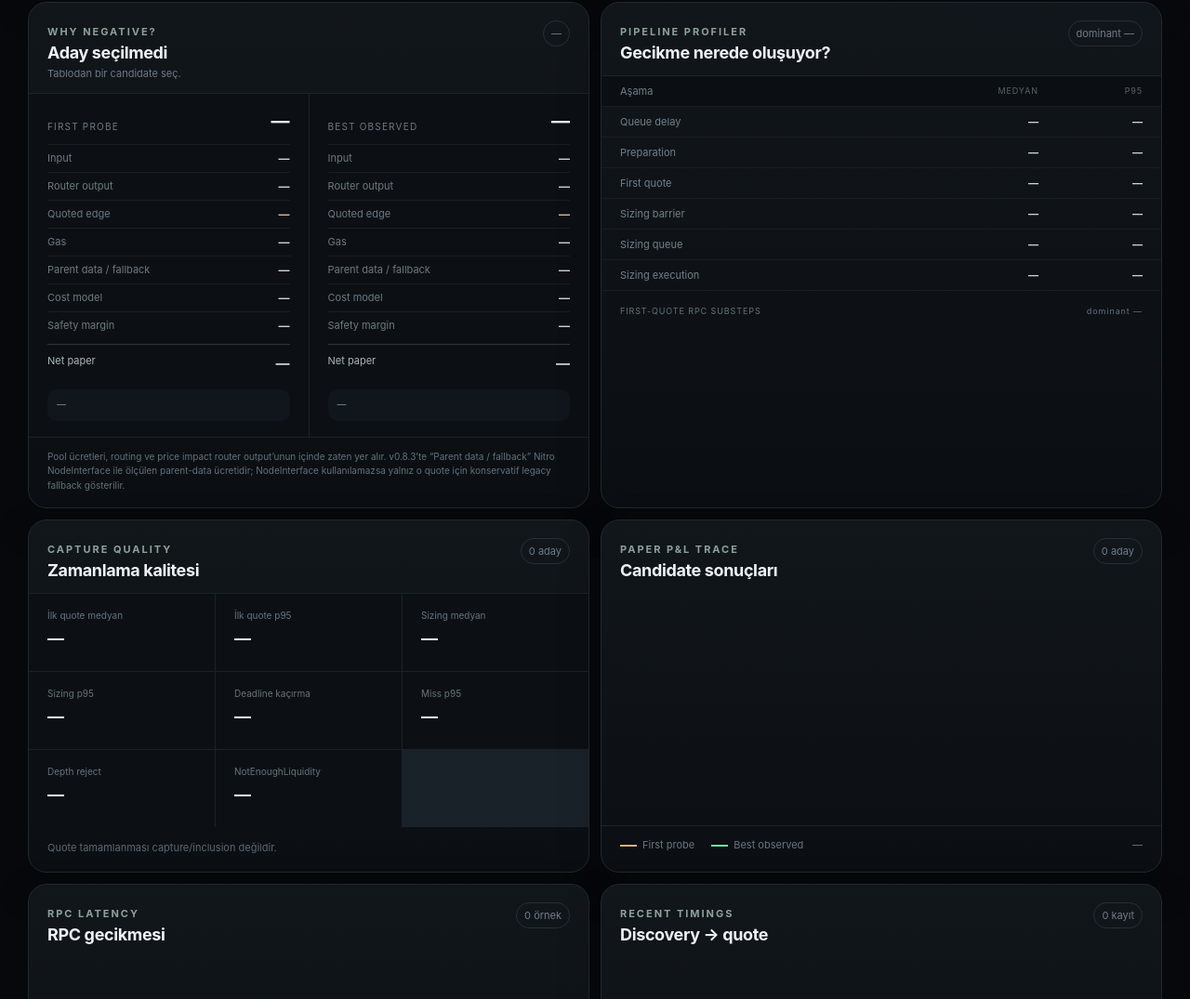
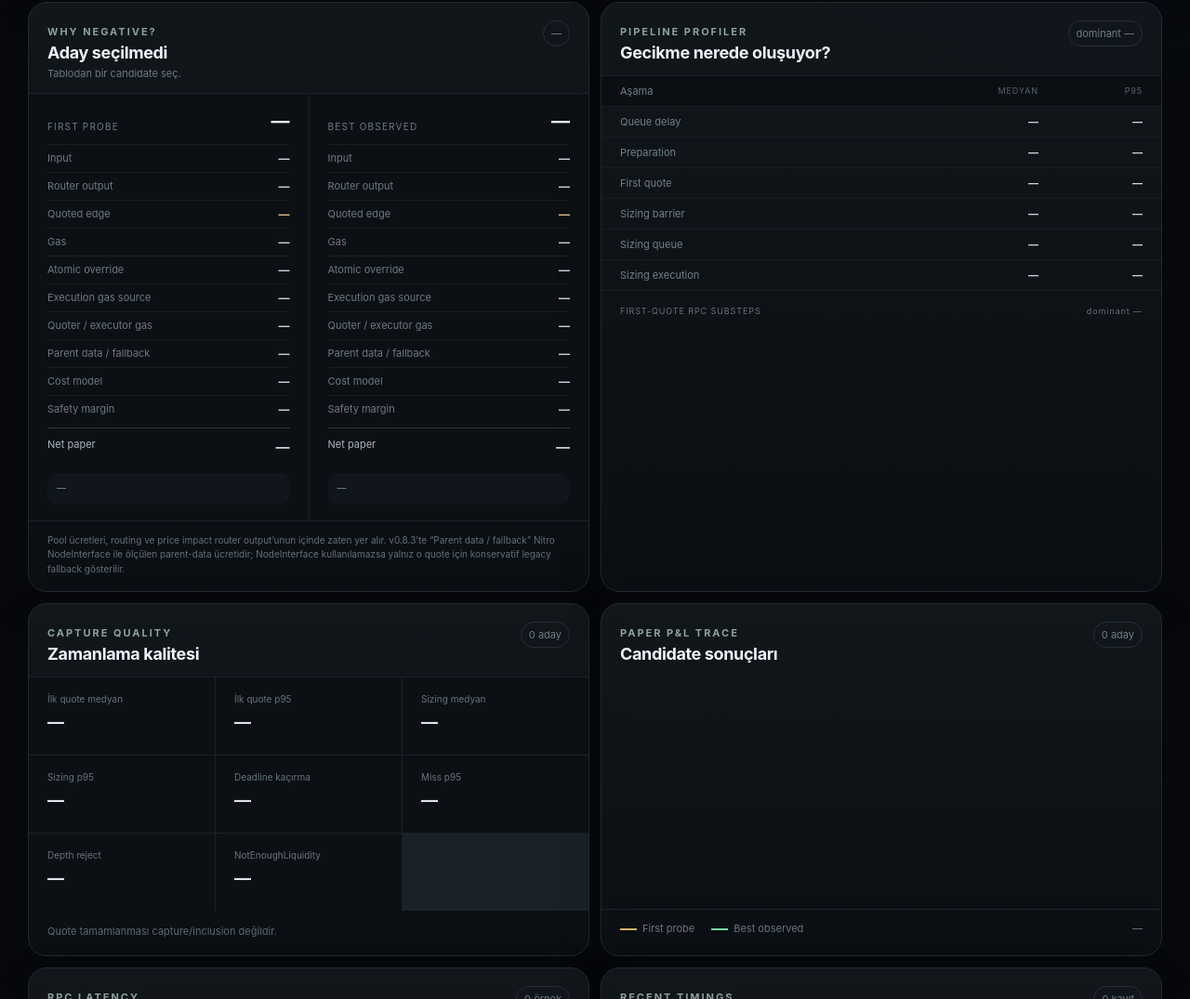
Before and after one commit to mehmetyildiz03/arb-radar, a website: page dashboard/index.html in a window 1280 px wide. Shown: the part 916-1991 px from the top of the page at 93% size. Drawn offline with Linux system fonts and the light colour scheme; no server answers.

Commit message:
feat(v0.9): surface atomic execution evidence in candidate detail

```diff
--- a/dashboard/index.html
+++ b/dashboard/index.html
@@ -118,6 +118,9 @@
             <div class="cost-row"><span>Router output</span><strong id="probeOutput">—</strong></div>
             <div class="cost-row emphasis"><span>Quoted edge</span><strong id="probeGross">—</strong></div>
             <div class="cost-row"><span>Gas</span><strong id="probeGas">—</strong></div>
+            <div class="cost-row"><span>Atomic override</span><strong id="probeAtomic">—</strong></div>
+            <div class="cost-row"><span>Execution gas source</span><strong id="probeGasSource">—</strong></div>
+            <div class="cost-row"><span>Quoter / executor gas</span><strong id="probeGasCompare">—</strong></div>
             <div class="cost-row"><span>Parent data / fallback</span><strong id="probeExtra">—</strong></div><div class="cost-row"><span>Cost model</span><strong id="probeCostModel">—</strong></div>
             <div class="cost-row"><span>Safety margin</span><strong id="probeSafety">—</strong></div>
             <div class="cost-row total"><span>Net paper</span><strong id="probeNet2">—</strong></div>
@@ -129,6 +132,9 @@
             <div class="cost-row"><span>Router output</span><strong id="bestOutput">—</strong></div>
             <div class="cost-row emphasis"><span>Quoted edge</span><strong id="bestGross">—</strong></div>
             <div class="cost-row"><span>Gas</span><strong id="bestGas">—</strong></div>
+            <div class="cost-row"><span>Atomic override</span><strong id="bestAtomic">—</strong></div>
+            <div class="cost-row"><span>Execution gas source</span><strong id="bestGasSource">—</strong></div>
+            <div class="cost-row"><span>Quoter / executor gas</span><strong id="bestGasCompare">—</strong></div>
             <div class="cost-row"><span>Parent data / fallback</span><strong id="bestExtra">—</strong></div><div class="cost-row"><span>Cost model</span><strong id="bestCostModel">—</strong></div>
             <div class="cost-row"><span>Safety margin</span><strong id="bestSafety">—</strong></div>
             <div class="cost-row total"><span>Net paper</span><strong id="bestNet2">—</strong></div>
```
